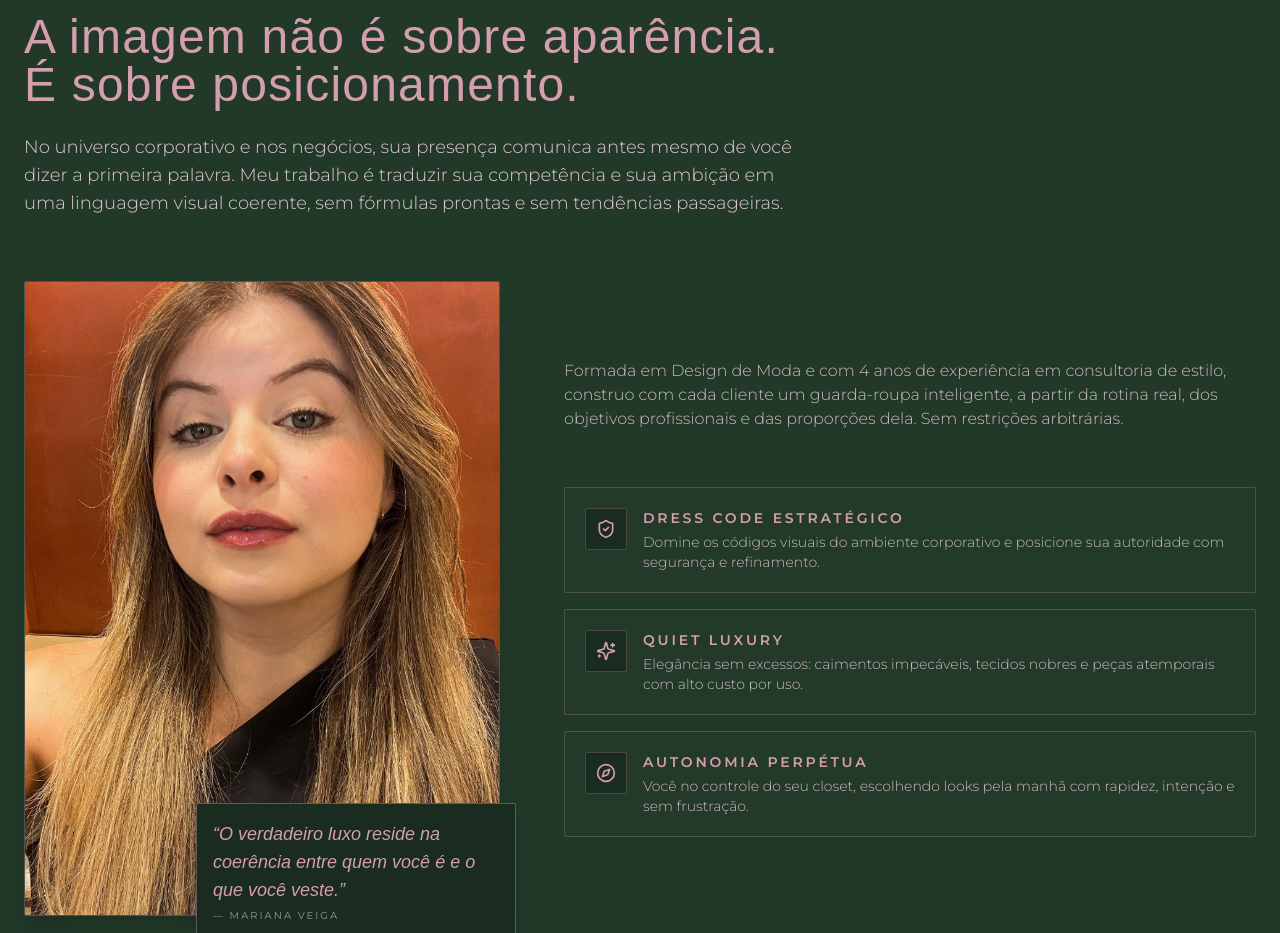
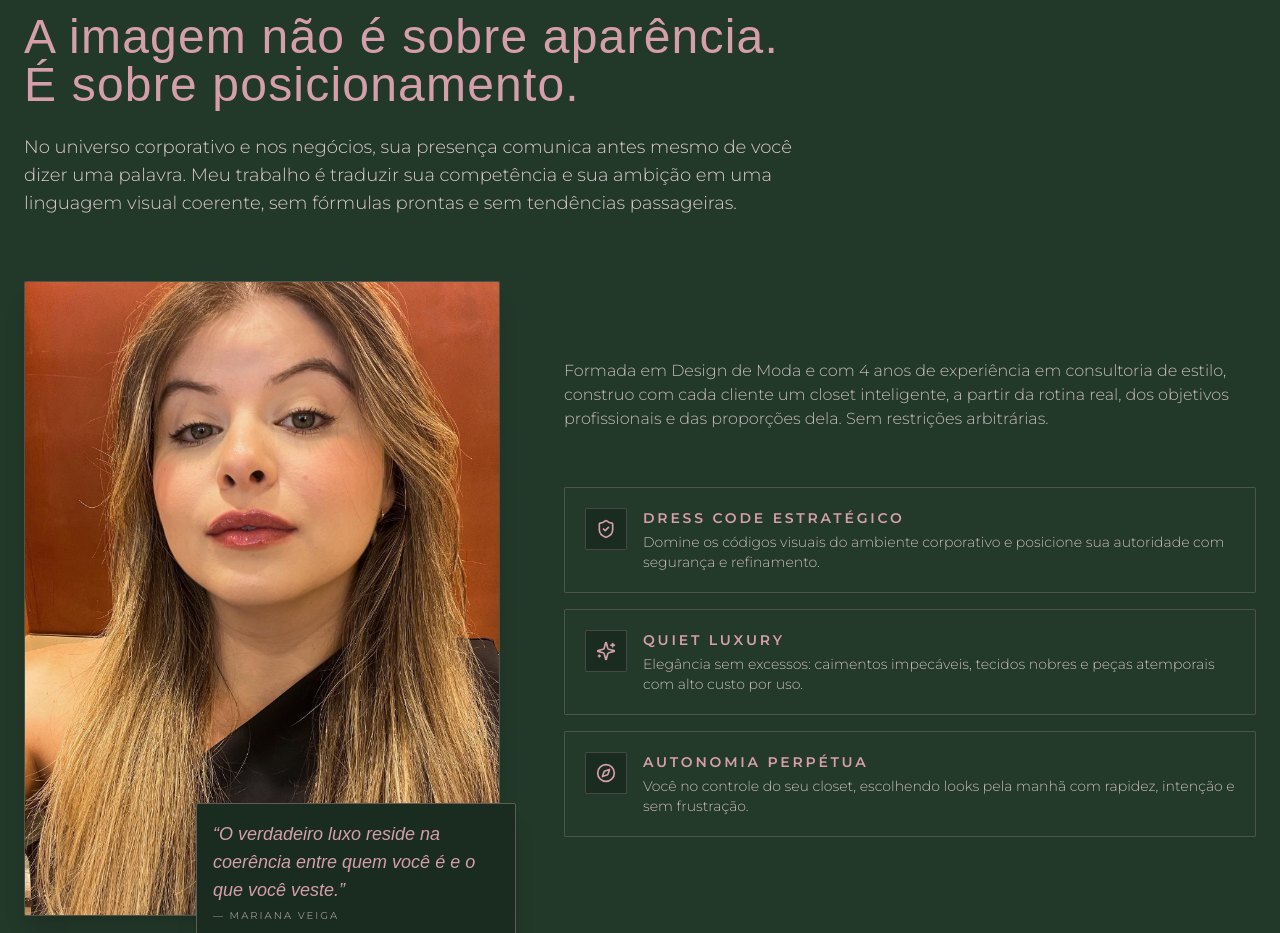
Before and after one commit to Emerson018/marina-veiga, a Next.js app: page / in a window 1280 px wide. Shown: the part 1100-2033 px from the top of the page. Built offline with nearby package versions, Linux system fonts and the light colour scheme; a web font is replaced by a local one.

Commit message:
feat(about): refine opening text and change guarda-roupa to closet inteligente

```diff
--- a/src/components/AboutManifesto.tsx
+++ b/src/components/AboutManifesto.tsx
@@ -42,7 +42,7 @@ export default function AboutManifesto() {
             A imagem não é sobre aparência. É sobre posicionamento.
           </h2>
           <p className="text-base sm:text-lg text-rose-light/90 font-light leading-relaxed">
-            No universo corporativo e nos negócios, sua presença comunica antes mesmo de você dizer a primeira palavra. Meu trabalho é traduzir sua competência e sua ambição em uma linguagem visual coerente, sem fórmulas prontas e sem tendências passageiras.
+            No universo corporativo e nos negócios, sua presença comunica antes mesmo de você dizer uma palavra. Meu trabalho é traduzir sua competência e sua ambição em uma linguagem visual coerente, sem fórmulas prontas e sem tendências passageiras.
           </p>
         </div>
 
@@ -73,7 +73,7 @@ export default function AboutManifesto() {
           <div className="lg:col-span-7 flex flex-col gap-6">
             <div className="space-y-4 text-sm sm:text-base text-rose-light/80 font-light leading-relaxed mb-6">
               <p>
-                Formada em Design de Moda e com 4 anos de experiência em consultoria de estilo, construo com cada cliente um guarda-roupa inteligente, a partir da rotina real, dos objetivos profissionais e das proporções dela. Sem restrições arbitrárias.
+                Formada em Design de Moda e com 4 anos de experiência em consultoria de estilo, construo com cada cliente um closet inteligente, a partir da rotina real, dos objetivos profissionais e das proporções dela. Sem restrições arbitrárias.
               </p>
             </div>
 
```
